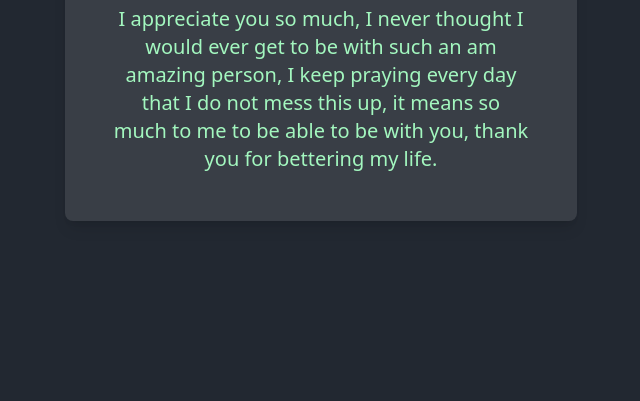
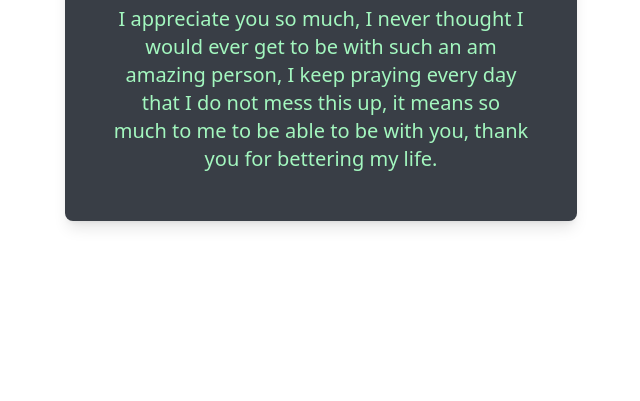
Before and after one commit to HansOheneba/meg, a website: page index.html in a window 1280 px wide. Shown: the part 399-800 px from the top of the page, without its empty margins (319-959 px from the left). Drawn offline with Linux system fonts and the light colour scheme.

Commit message:
Color change

```diff
--- a/index.html
+++ b/index.html
@@ -6,7 +6,7 @@
     <title>I Love You, Meg</title>
 <link rel="stylesheet" href="output.css">
 </head>
-<body class="bg-first-color flex items-center justify-center min-h-screen p-10">
+<body class="bg-white flex items-center justify-center min-h-screen p-10">
     <div class="text-center p-6 md:p-12 bg-second-color rounded-lg shadow-lg max-w-lg w-full">
         <h1 class="text-4xl sm:text-5xl md:text-6xl font-bold text-white">I Love You, Meg</h1>
         <p class="text-lg sm:text-xl md:text-2xl text-third-color mt-4">You mean the world to me.</p>
```
